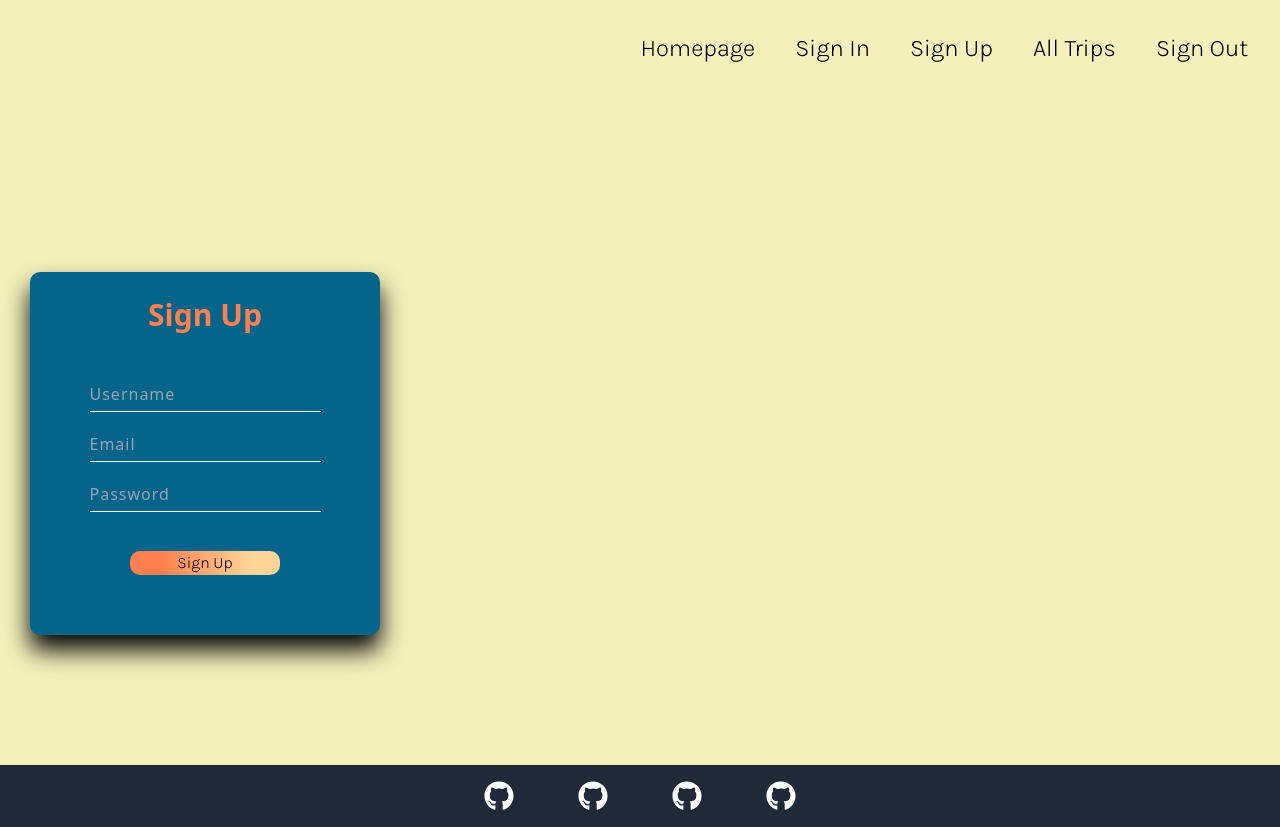
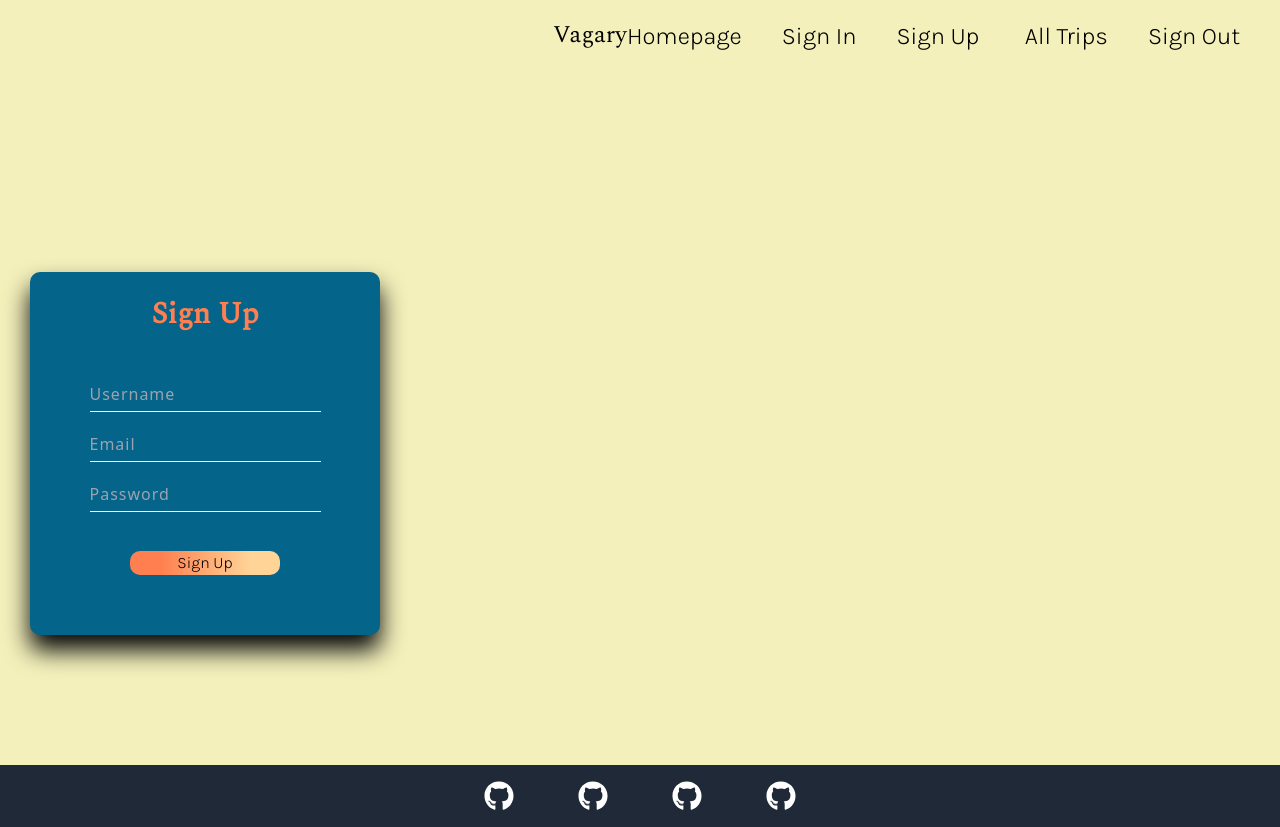
Before and after one commit to andersonnash/Vagary, a React (Create React App) app in the folder client/: page /sign-up in a window 1280 px wide. Built offline with nearby package versions, Linux system fonts and the light colour scheme; no server answers.

Commit message:
mor style

```diff
--- a/client/src/App.js
+++ b/client/src/App.js
@@ -1,5 +1,6 @@
 import "./App.css";
 import "./views/navbar/navbar.css";
+import "./views/tripDetails/tripDetails.css";
 // import "./views/header/header.css";
 import ImgSlide from "./views/home/ImgSlide";
 import { SlideData } from "./views/home/SlideData";
--- a/client/src/views/navbar/NavBar.jsx
+++ b/client/src/views/navbar/NavBar.jsx
@@ -46,7 +46,10 @@ const Navbar = (props) => {
 
   return (
     <>
-      <nav>
+      <nav class="flex justify-end flex-wrap content-center pr-10 text-2xl">
+        <Link to="/homepage">
+          <h2 class="headingLogo justify-start">Vagary</h2>
+        </Link>
         {isMobile ? (
           <div className="mobileClass">
             <img
@@ -62,15 +65,18 @@ const Navbar = (props) => {
               <NavLink to="/">Homepage</NavLink>
               <NavLink to="/sign-in">Sign In</NavLink>
               <NavLink to="/sign-up">Sign Up</NavLink>
+              <NavLink to="/sign-out">Sign Out</NavLink>
             </div>
           </div>
         ) : (
-          <div className="flex justify-end space-x-10  text-black mr-8 font-serif  text-2xl pt-8">
-            <NavLink to="/">Homepage</NavLink>
-            <NavLink to="/sign-in">Sign In</NavLink>
-            <NavLink to="/sign-up">Sign Up</NavLink>
-            <NavLink to="/todos"> All Trips</NavLink>
-            <button onClick={handleSignOut}>Sign Out</button>
+          <div className="desktop-container  ">
+            <div class="space-x-10">
+              <NavLink to="/">Homepage</NavLink>
+              <NavLink to="/sign-in">Sign In</NavLink>
+              <NavLink to="/sign-up">Sign Up</NavLink>
+              <NavLink to="/todos"> All Trips</NavLink>
+              <button onClick={handleSignOut}>Sign Out</button>
+            </div>
           </div>
         )}
       </nav>
--- a/client/src/views/tripDetails/TripDetails.jsx
+++ b/client/src/views/tripDetails/TripDetails.jsx
@@ -39,11 +39,11 @@ export default function TodoDetail(props) {
 
   return (
     <>
-      <div>
+      <div className=" flex flex-col justify-center text-2xl">
         {/* <h1>{user?.username}</h1> */}
         <h1>{todo?.name}</h1>
         <h2>{todo?.location}</h2>
-        <img className="flex justify-center" src={todo.imageURL} />
+        <img src={todo.imageURL} />
         <p>{todo?.description}</p>
         <p>{todo?.flightInfo}</p>
         <p>{todo?.date}</p>
--- /dev/null
+++ b/client/src/views/tripDetails/tripDetails.css
@@ -0,0 +1,10 @@
+@import url("https://fonts.googleapis.com/css2?family=Karla:wght@300&family=Spectral&display=swap");
+
+h1,
+h2,
+p {
+  font-family: Spectral;
+}
+
+img {
+}
```
